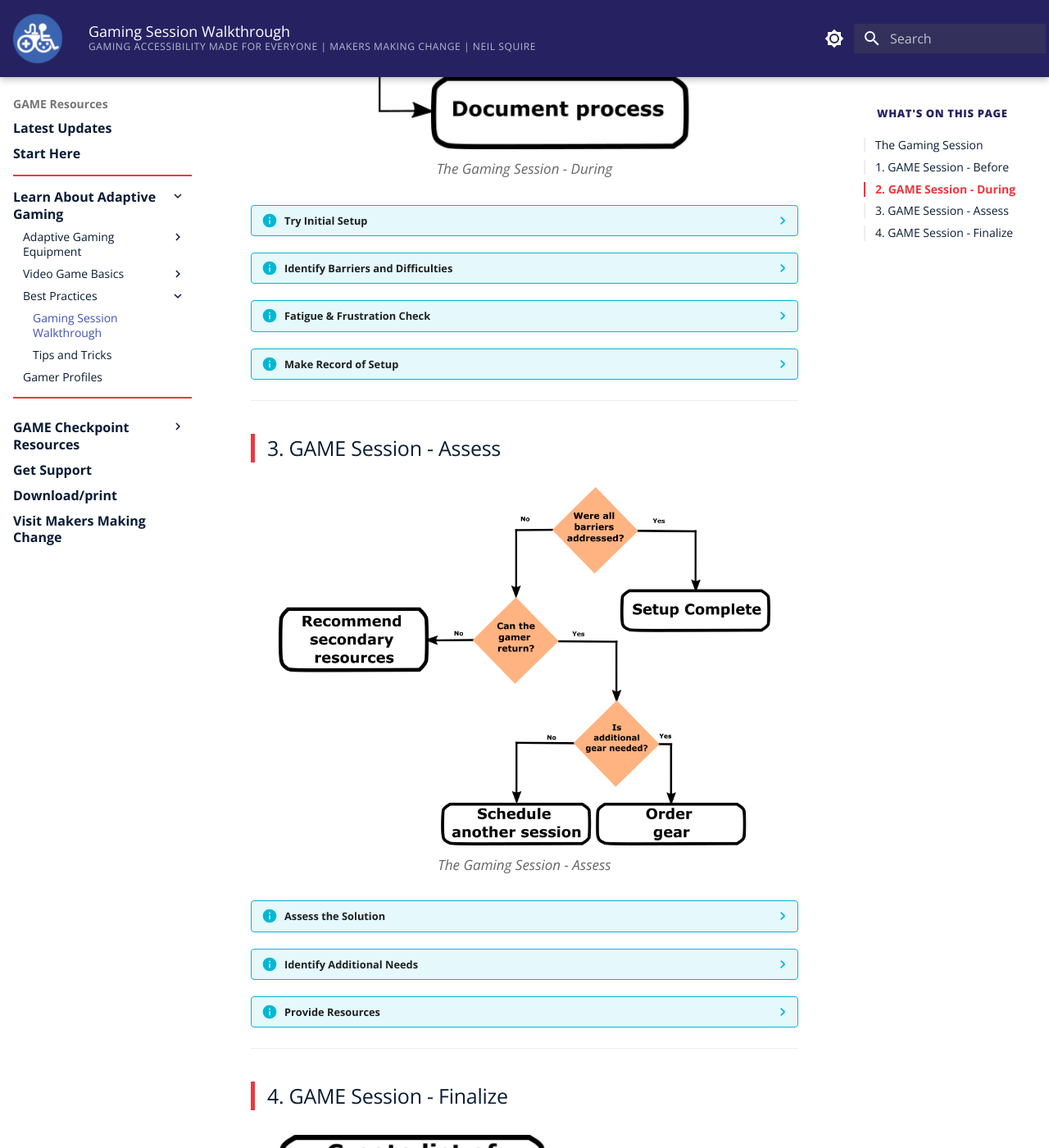
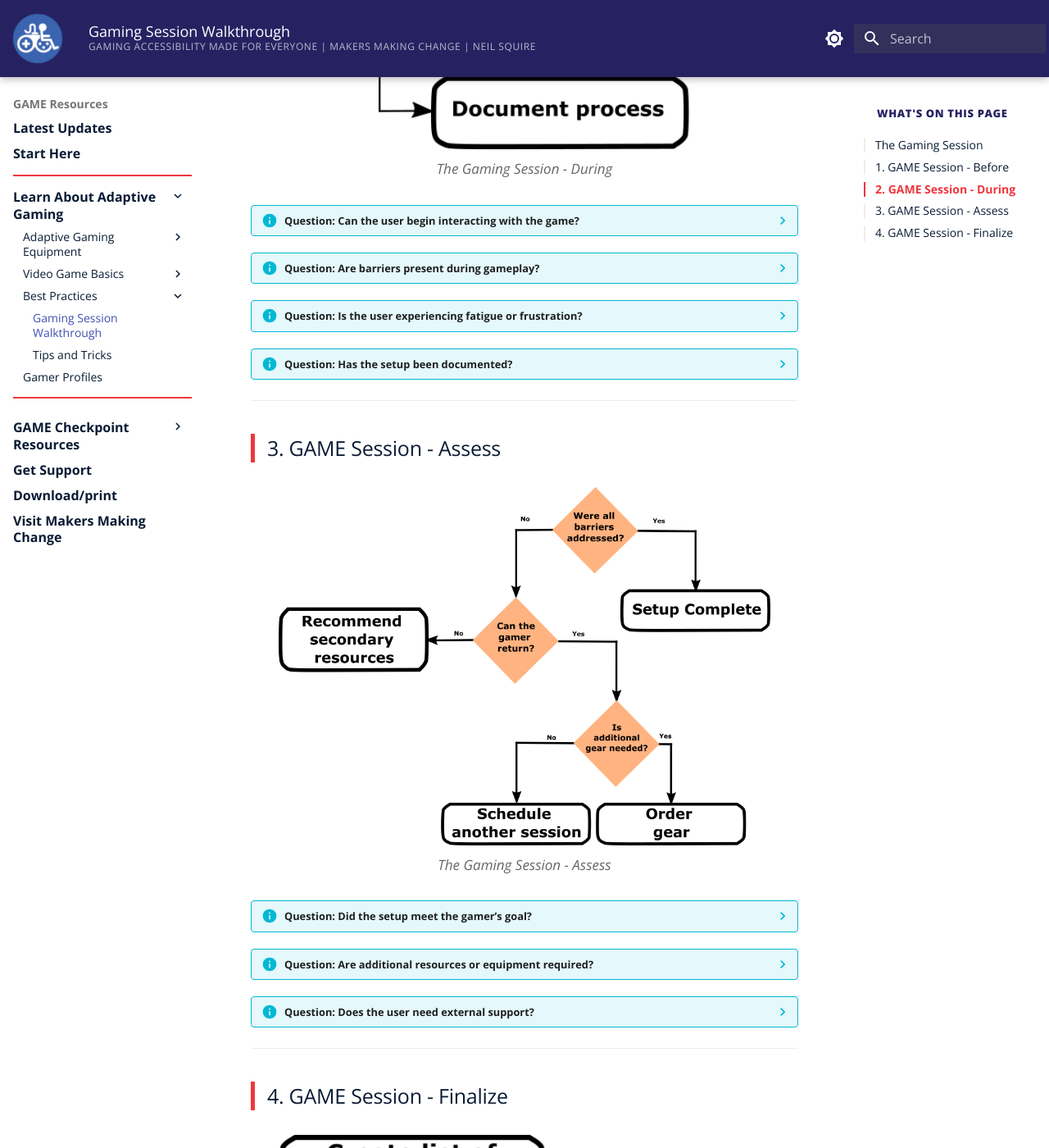
Before and after one commit to tjfentie/GAME-Resource-Test, an MkDocs documentation site: the page built from docs/session-walkthrough.md, in a window 1280 px wide and 1400 px high, scrolled down 3720 px. Shown: the whole window at 82% size. Built offline with MkDocs 1.6.1 and Material for MkDocs 9.7.7, drawn with Linux system fonts in a browser that asks for light colours; some of the changed text lies outside the part shown.

Commit message:
Update session-walkthrough.md

```diff
--- a/docs/session-walkthrough.md
+++ b/docs/session-walkthrough.md
@@ -42,8 +42,7 @@ Trialing adaptive gear before purchase is important for finding a setup that wor
     <p>The Gaming Session - Before</p>
 </div>
 
-??? info "Initial Information & Goal Setting"
-    **Question:** Has a clear gamer goal been identified?
+??? info "**Question:** Has a clear gamer goal been identified?"
 
     ??? "If Yes"
         Focus the session on that goal (specific game, activity, or experience).
@@ -96,8 +93,7 @@ Trialing adaptive gear before purchase is important for finding a setup that wor
         * Start simple and progress toward the goal game
 
 
-??? info "Choose Type of Access"
-    **Question:** Has an appropriate controller or access method been selected?
+??? info "**Question:** Has an appropriate controller or access method been selected?"
 
     ??? "If Yes"
 
@@ -136,8 +131,7 @@ Trialing adaptive gear before purchase is important for finding a setup that wor
     <p>The Gaming Session - During</p>
 </div>
 
-??? info "Try Initial Setup"
-    **Question:** Can the user begin interacting with the game?
+??? info "**Question:** Can the user begin interacting with the game?"
 
     ??? "If Yes"
         Move into gameplay and observe performance.
@@ -156,8 +150,7 @@ Trialing adaptive gear before purchase is important for finding a setup that wor
         * Provide guidance if needed
 
 
-??? info "Identify Barriers and Difficulties"
-    **Question:** Are barriers present during gameplay?
+??? info "**Question:** Are barriers present during gameplay?"
 
     ??? "If Yes"
 
@@ -178,8 +171,7 @@ Trialing adaptive gear before purchase is important for finding a setup that wor
         Continue gameplay and confirm consistency
 
 
-??? info "Fatigue & Frustration Check"
-    **Question:** Is the user experiencing fatigue or frustration?
+??? info "**Question:** Is the user experiencing fatigue or frustration?"
 
     ??? "If Yes"
 
@@ -191,8 +183,7 @@ Trialing adaptive gear before purchase is important for finding a setup that wor
         Continue while monitoring comfort
 
 
-??? info "Make Record of Setup"
-    **Question:** Has the setup been documented?
+??? info "**Question:** Has the setup been documented?"
 
     ??? "If Yes"
 
@@ -215,8 +206,7 @@ Trialing adaptive gear before purchase is important for finding a setup that wor
     <p>The Gaming Session - Assess</p>
 </div>
 
-??? info "Assess the Solution"
-    **Question:** Did the setup meet the gamer’s goal?
+??? info "**Question:** Did the setup meet the gamer’s goal?"
 
     ??? "If Yes"
         Move forward with finalizing the setup.
@@ -228,8 +218,7 @@ Trialing adaptive gear before purchase is important for finding a setup that wor
         * Document remaining barriers
 
 
-??? info "Identify Additional Needs"
-    **Question:** Are additional resources or equipment required?
+??? info "**Question:** Are additional resources or equipment required?"
 
     ??? "If Yes"
 
@@ -241,13 +230,12 @@ Trialing adaptive gear before purchase is important for finding a setup that wor
         Proceed to finalize
 
 
-??? info "Provide Resources"
-    **Question:** Does the user need external support?
+??? info "**Question:** Does the user need external support?"
 
     ??? "If Yes"
 
         * Makers Making Change
-        * Check out other [support](support.md) options available
+        * AbleGamers
         * Funding options if available
 
     ??? "If No"
```
Also changed, not shown: other parts of docs/session-walkthrough.md (+7 -14 lines).
